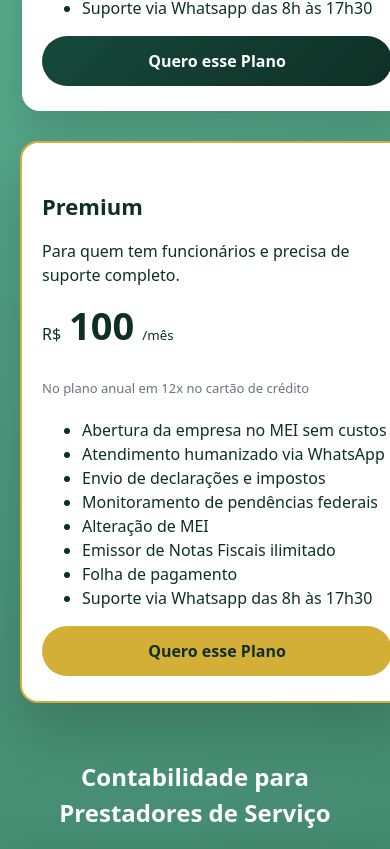
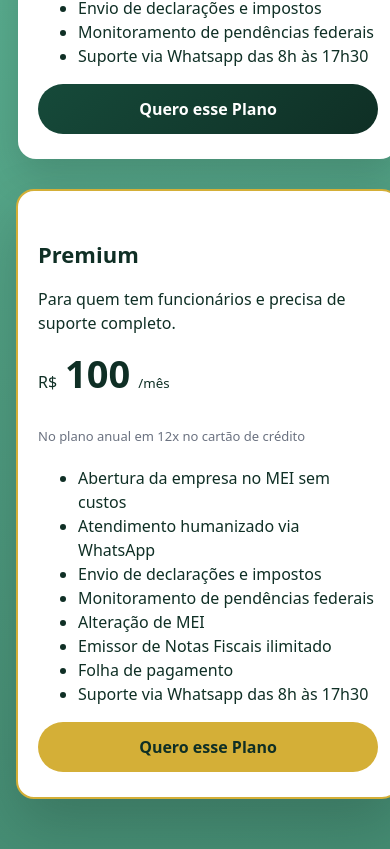
Before and after one commit to CeliaRaizer/Site_Contabilidade, a React (Vite) app: page / in a window 390 px wide. Shown: the part 1613-2462 px from the top of the page. Built offline with nearby package versions, Linux system fonts and the light colour scheme.

Commit message:
zoom mobile

```diff
--- a/src/components/Plans.css
+++ b/src/components/Plans.css
@@ -154,12 +154,19 @@
 
 @media (max-width: 768px) {
   .plans {
-    padding: 60px 20px;
+    padding: 60px 16px;
+  }
+
+  .plans-container {
+    width: 100%;
+    padding: 0;
   }
 
   .card {
-    max-width: 100%;
+    width: 100%;
+    max-width: 340px;   /* controla o tamanho real */
     padding: 25px 20px;
+    margin: 0 auto;     /* centraliza */
   }
 
   .price h1 {
@@ -168,6 +175,5 @@
 
   .featured {
     transform: none;
-    width: 100%;
   }
 }
```
